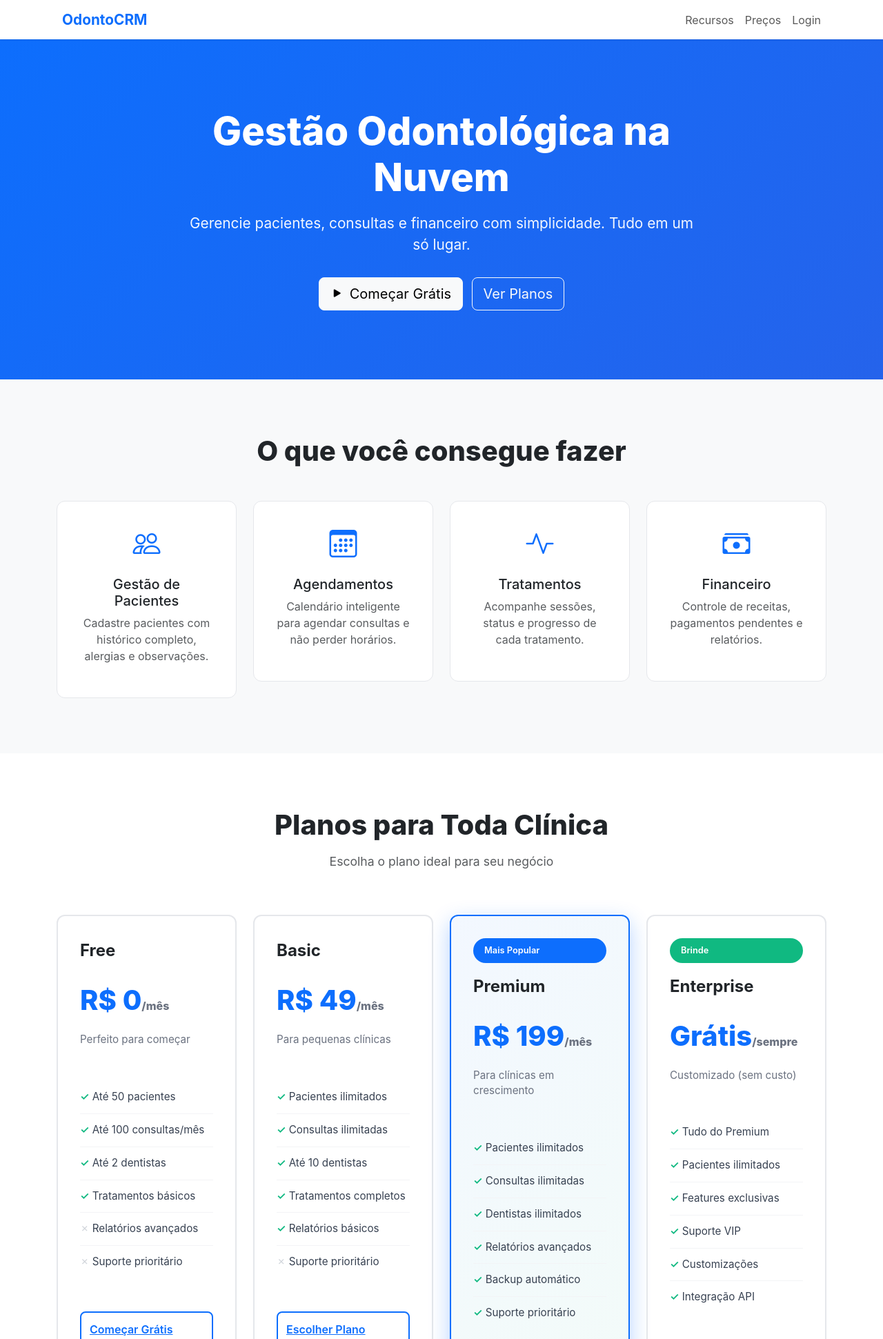
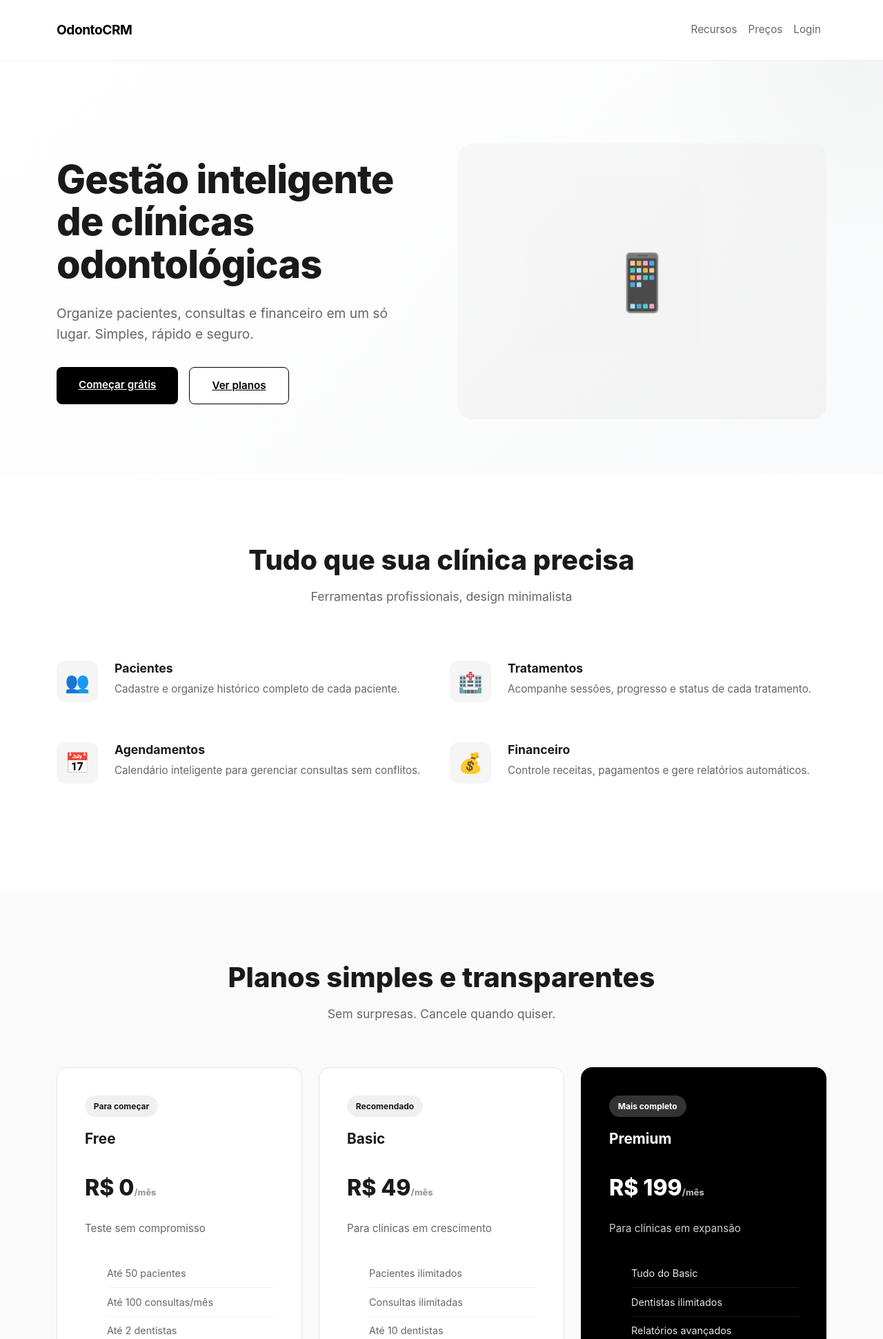
Before and after one commit to estudioduo/clinic-crm, a Flask app: page /home in a window 1280 px wide. Shown: the top 1941 px of the page at 69% size. Run offline with Flask 3, Linux system fonts and the light colour scheme.

Commit message:
Redesign landing page: minimalista black/white, remove enterprise plan

```diff
--- a/templates/landing.html
+++ b/templates/landing.html
@@ -3,146 +3,333 @@
 <head>
   <meta charset="UTF-8">
   <meta name="viewport" content="width=device-width, initial-scale=1.0">
-  <title>OdontoCRM - Gestão Odontológica SaaS</title>
+  <title>OdontoCRM - Gestão Inteligente de Clínicas</title>
   <link href="https://cdn.jsdelivr.net/npm/bootstrap@5.3.3/dist/css/bootstrap.min.css" rel="stylesheet">
   <link href="https://cdn.jsdelivr.net/npm/bootstrap-icons@1.11.3/font/bootstrap-icons.css" rel="stylesheet">
   <style>
-    :root {
-      --primary: #0d6efd;
-      --accent: #10b981;
+    * { margin: 0; padding: 0; box-sizing: border-box; }
+    body {
+      font-family: -apple-system, BlinkMacSystemFont, 'Segoe UI', sans-serif;
+      background: #ffffff;
+      color: #1a1a1a;
     }
 
-    body { font-family: -apple-system, BlinkMacSystemFont, 'Segoe UI', sans-serif; }
+    /* Navbar */
+    .navbar {
+      background: white;
+      border-bottom: 1px solid #f0f0f0;
+      padding: 1.5rem 0;
+    }
+    .navbar-brand {
+      font-weight: 700;
+      font-size: 1.2rem;
+      color: #000 !important;
+      letter-spacing: -0.5px;
+    }
+    .nav-link { color: #666 !important; font-size: 0.95rem; }
+    .nav-link:hover { color: #000 !important; }
 
     /* Hero */
     .hero {
-      background: linear-gradient(135deg, #0d6efd 0%, #2563eb 100%);
+      padding: 120px 0 80px;
+      background: linear-gradient(135deg, #ffffff 0%, #f9fafb 100%);
+      position: relative;
+      overflow: hidden;
+    }
+
+    .hero::before {
+      content: '';
+      position: absolute;
+      top: -50%;
+      right: -20%;
+      width: 600px;
+      height: 600px;
+      background: radial-gradient(circle, rgba(0,0,0,0.03) 0%, transparent 70%);
+      border-radius: 50%;
+      pointer-events: none;
+    }
+
+    .hero-content { position: relative; z-index: 2; }
+    .hero h1 {
+      font-size: 3.5rem;
+      font-weight: 800;
+      line-height: 1.1;
+      margin-bottom: 1.5rem;
+      letter-spacing: -1px;
+    }
+    .hero-subtitle {
+      font-size: 1.2rem;
+      color: #666;
+      margin-bottom: 2rem;
+      line-height: 1.6;
+    }
+
+    .hero-image {
+      position: relative;
+      height: 400px;
+      background: linear-gradient(135deg, #f5f5f5 0%, #efefef 100%);
+      border-radius: 20px;
+      display: flex;
+      align-items: center;
+      justify-content: center;
+      font-size: 5rem;
+      opacity: 0.7;
+    }
+
+    .btn-main {
+      padding: 0.9rem 2rem;
+      font-weight: 600;
+      border-radius: 8px;
+      border: none;
+      font-size: 0.95rem;
+      transition: all 0.3s;
+      display: inline-block;
+    }
+
+    .btn-primary-dark {
+      background: #000;
       color: white;
-      padding: 100px 0;
-      text-align: center;
     }
-    .hero h1 { font-size: 3.5rem; font-weight: 800; margin-bottom: 1rem; }
-    .hero p { font-size: 1.3rem; margin-bottom: 2rem; opacity: 0.95; }
+    .btn-primary-dark:hover {
+      background: #1a1a1a;
+      color: white;
+    }
 
-    /* Navbar */
-    .navbar { background: white; box-shadow: 0 1px 3px rgba(0,0,0,0.1); }
-    .navbar-brand { font-weight: 700; color: #0d6efd !important; font-size: 1.3rem; }
+    .btn-secondary-dark {
+      background: white;
+      color: #000;
+      border: 1.5px solid #000;
+    }
+    .btn-secondary-dark:hover {
+      background: #f0f0f0;
+    }
 
     /* Features */
-    .features { padding: 80px 0; background: #f8f9fa; }
-    .feature-card {
+    .features {
+      padding: 100px 0;
+      background: white;
+    }
+
+    .features-title {
       text-align: center;
-      padding: 2rem;
+      margin-bottom: 5rem;
+    }
+
+    .features-title h2 {
+      font-size: 2.5rem;
+      font-weight: 800;
+      margin-bottom: 1rem;
+    }
+
+    .features-title p {
+      color: #666;
+      font-size: 1.1rem;
+    }
+
+    .feature-item {
+      display: flex;
+      gap: 1.5rem;
+      margin-bottom: 3rem;
+      align-items: flex-start;
+    }
+
+    .feature-icon {
+      width: 60px;
+      height: 60px;
+      background: #f5f5f5;
       border-radius: 12px;
-      background: white;
-      border: 1px solid #e5e7eb;
+      display: flex;
+      align-items: center;
+      justify-content: center;
+      font-size: 1.8rem;
+      flex-shrink: 0;
     }
-    .feature-icon { font-size: 2.5rem; color: #0d6efd; margin-bottom: 1rem; }
+
+    .feature-content h5 {
+      font-size: 1.1rem;
+      font-weight: 700;
+      margin-bottom: 0.5rem;
+    }
+
+    .feature-content p {
+      color: #666;
+      font-size: 0.95rem;
+      line-height: 1.6;
+    }
 
     /* Pricing */
-    .pricing { padding: 80px 0; }
-    .pricing-title { text-align: center; margin-bottom: 4rem; }
-    .pricing-title h2 { font-size: 2.5rem; font-weight: 800; margin-bottom: 1rem; }
+    .pricing {
+      padding: 100px 0;
+      background: #fafafa;
+    }
+
+    .pricing-title {
+      text-align: center;
+      margin-bottom: 4rem;
+    }
+
+    .pricing-title h2 {
+      font-size: 2.5rem;
+      font-weight: 800;
+      margin-bottom: 1rem;
+    }
+
+    .pricing-title p {
+      color: #666;
+      font-size: 1.1rem;
+    }
 
     .plan-card {
-      border: 2px solid #e5e7eb;
-      border-radius: 12px;
-      padding: 2rem;
+      background: white;
+      border: 1px solid #e5e5e5;
+      border-radius: 16px;
+      padding: 2.5rem;
       transition: all 0.3s;
       display: flex;
       flex-direction: column;
     }
+
     .plan-card:hover {
-      border-color: #0d6efd;
-      box-shadow: 0 10px 30px rgba(13, 110, 253, 0.2);
+      border-color: #000;
+      box-shadow: 0 20px 40px rgba(0,0,0,0.08);
       transform: translateY(-5px);
     }
+
     .plan-card.featured {
-      border-color: #0d6efd;
-      box-shadow: 0 10px 30px rgba(13, 110, 253, 0.3);
-      background: linear-gradient(135deg, rgba(13, 110, 253, 0.05) 0%, rgba(16, 185, 129, 0.05) 100%);
+      border-color: #000;
+      background: #000;
+      color: white;
     }
 
-    .plan-name { font-size: 1.5rem; font-weight: 700; margin-bottom: 0.5rem; }
+    .plan-card.featured:hover {
+      box-shadow: 0 20px 40px rgba(0,0,0,0.2);
+    }
+
+    .plan-badge {
+      display: inline-block;
+      background: #f0f0f0;
+      padding: 0.4rem 0.8rem;
+      border-radius: 50px;
+      font-size: 0.75rem;
+      font-weight: 700;
+      margin-bottom: 1rem;
+      width: fit-content;
+    }
+
+    .plan-card.featured .plan-badge {
+      background: rgba(255,255,255,0.2);
+      color: white;
+    }
+
+    .plan-name {
+      font-size: 1.3rem;
+      font-weight: 700;
+      margin-bottom: 0.5rem;
+    }
+
     .plan-price {
-      font-size: 2.5rem;
+      font-size: 2rem;
       font-weight: 800;
-      color: #0d6efd;
-      margin: 1rem 0;
+      margin: 1.5rem 0;
     }
-    .plan-price small { font-size: 1rem; color: #6b7280; }
-    .plan-desc { color: #6b7280; margin-bottom: 1.5rem; font-size: 0.95rem; }
+
+    .plan-price small {
+      font-size: 0.8rem;
+      color: #999;
+    }
+
+    .plan-card.featured .plan-price small {
+      color: rgba(255,255,255,0.7);
+    }
+
+    .plan-desc {
+      color: #666;
+      margin-bottom: 2rem;
+      font-size: 0.95rem;
+    }
+
+    .plan-card.featured .plan-desc {
+      color: rgba(255,255,255,0.8);
+    }
 
     .plan-features {
       list-style: none;
-      padding: 0;
-      margin: 1.5rem 0;
       flex-grow: 1;
+      margin-bottom: 2rem;
     }
+
     .plan-features li {
-      padding: 0.75rem 0;
-      border-bottom: 1px solid #f3f4f6;
-      font-size: 0.95rem;
-      color: #374151;
+      padding: 0.6rem 0;
+      font-size: 0.9rem;
+      color: #666;
+      border-bottom: 1px solid #f0f0f0;
     }
-    .plan-features li:last-child { border-bottom: none; }
-    .plan-features .check { color: #10b981; font-weight: 600; }
-    .plan-features .x { color: #d1d5db; }
+
+    .plan-card.featured .plan-features li {
+      color: rgba(255,255,255,0.9);
+      border-bottom-color: rgba(255,255,255,0.1);
+    }
+
+    .plan-features li:last-child {
+      border-bottom: none;
+    }
 
     .plan-btn {
       width: 100%;
-      padding: 0.75rem;
+      padding: 0.9rem;
       border-radius: 8px;
       font-weight: 600;
-      border: none;
+      border: 1.5px solid #000;
+      background: transparent;
+      color: #000;
       cursor: pointer;
       transition: all 0.3s;
-      margin-top: 1.5rem;
+      font-size: 0.95rem;
     }
-    .plan-btn-primary {
-      background: #0d6efd;
-      color: white;
-    }
-    .plan-btn-primary:hover {
-      background: #0b5ed7;
-      color: white;
-    }
-    .plan-btn-secondary {
-      background: white;
-      color: #0d6efd;
-      border: 2px solid #0d6efd;
-    }
-    .plan-btn-secondary:hover {
-      background: #0d6efd;
+
+    .plan-btn:hover {
+      background: #000;
       color: white;
     }
 
-    .badge-popular {
-      background: #0d6efd;
+    .plan-card.featured .plan-btn {
+      border-color: white;
       color: white;
-      padding: 0.5rem 1rem;
-      border-radius: 50px;
-      font-size: 0.8rem;
-      font-weight: 600;
-      margin-bottom: 1rem;
-      display: inline-block;
+    }
+
+    .plan-card.featured .plan-btn:hover {
+      background: white;
+      color: #000;
     }
 
     /* CTA */
     .cta {
-      background: linear-gradient(135deg, #0d6efd 0%, #2563eb 100%);
+      padding: 80px 0;
+      background: #000;
       color: white;
-      padding: 60px 0;
       text-align: center;
     }
-    .cta h2 { font-size: 2rem; margin-bottom: 2rem; }
+
+    .cta h2 {
+      font-size: 2.5rem;
+      font-weight: 800;
+      margin-bottom: 1.5rem;
+    }
+
+    .cta p {
+      font-size: 1.1rem;
+      margin-bottom: 2rem;
+      color: rgba(255,255,255,0.8);
+    }
 
     /* Footer */
     footer {
-      background: #111827;
-      color: #d1d5db;
+      background: white;
+      border-top: 1px solid #f0f0f0;
       padding: 2rem 0;
       text-align: center;
+      color: #666;
+      font-size: 0.9rem;
     }
   </style>
 </head>
@@ -150,7 +337,7 @@
   <!-- Navbar -->
   <nav class="navbar navbar-expand-lg sticky-top">
     <div class="container-lg">
-      <a class="navbar-brand" href="#"><i class="bi bi-tooth me-2"></i>OdontoCRM</a>
+      <a class="navbar-brand" href="#">OdontoCRM</a>
       <button class="navbar-toggler" type="button" data-bs-toggle="collapse" data-bs-target="#navbarNav">
         <span class="navbar-toggler-icon"></span>
       </button>
@@ -167,16 +354,19 @@
   <!-- Hero -->
   <section class="hero">
     <div class="container-lg">
-      <div class="row align-items-center">
-        <div class="col-lg-8 mx-auto">
-          <h1>Gestão Odontológica na Nuvem</h1>
-          <p>Gerencie pacientes, consultas e financeiro com simplicidade. Tudo em um só lugar.</p>
-          <a href="{{ url_for('login') }}" class="btn btn-light btn-lg me-2">
-            <i class="bi bi-play-fill me-2"></i>Começar Grátis
-          </a>
-          <a href="#pricing" class="btn btn-outline-light btn-lg">
-            Ver Planos
-          </a>
+      <div class="row align-items-center g-5">
+        <div class="col-lg-6 hero-content">
+          <h1>Gestão inteligente de clínicas odontológicas</h1>
+          <p class="hero-subtitle">Organize pacientes, consultas e financeiro em um só lugar. Simples, rápido e seguro.</p>
+          <div class="d-flex gap-3">
+            <a href="{{ url_for('login') }}" class="btn-main btn-primary-dark">Começar grátis</a>
+            <a href="#pricing" class="btn-main btn-secondary-dark">Ver planos</a>
+          </div>
+        </div>
+        <div class="col-lg-6">
+          <div class="hero-image">
+            📱
+          </div>
         </div>
       </div>
     </div>
@@ -185,34 +375,45 @@
   <!-- Features -->
   <section class="features" id="features">
     <div class="container-lg">
-      <h2 class="text-center mb-5" style="font-size: 2.5rem; font-weight: 800;">O que você consegue fazer</h2>
-      <div class="row g-4">
-        <div class="col-md-6 col-lg-3">
-          <div class="feature-card">
-            <div class="feature-icon"><i class="bi bi-people"></i></div>
-            <h5>Gestão de Pacientes</h5>
-            <p class="text-muted">Cadastre pacientes com histórico completo, alergias e observações.</p>
+      <div class="features-title">
+        <h2>Tudo que sua clínica precisa</h2>
+        <p>Ferramentas profissionais, design minimalista</p>
+      </div>
+
+      <div class="row">
+        <div class="col-lg-6">
+          <div class="feature-item">
+            <div class="feature-icon">👥</div>
+            <div class="feature-content">
+              <h5>Pacientes</h5>
+              <p>Cadastre e organize histórico completo de cada paciente.</p>
             </div>
           </div>
-        <div class="col-md-6 col-lg-3">
-          <div class="feature-card">
-            <div class="feature-icon"><i class="bi bi-calendar3"></i></div>
+
+          <div class="feature-item">
+            <div class="feature-icon">📅</div>
+            <div class="feature-content">
               <h5>Agendamentos</h5>
-            <p class="text-muted">Calendário inteligente para agendar consultas e não perder horários.</p>
+              <p>Calendário inteligente para gerenciar consultas sem conflitos.</p>
             </div>
           </div>
-        <div class="col-md-6 col-lg-3">
-          <div class="feature-card">
-            <div class="feature-icon"><i class="bi bi-activity"></i></div>
+        </div>
+
+        <div class="col-lg-6">
+          <div class="feature-item">
+            <div class="feature-icon">🏥</div>
+            <div class="feature-content">
               <h5>Tratamentos</h5>
-            <p class="text-muted">Acompanhe sessões, status e progresso de cada tratamento.</p>
+              <p>Acompanhe sessões, progresso e status de cada tratamento.</p>
             </div>
           </div>
-        <div class="col-md-6 col-lg-3">
-          <div class="feature-card">
-            <div class="feature-icon"><i class="bi bi-cash-stack"></i></div>
+
+          <div class="feature-item">
+            <div class="feature-icon">💰</div>
+            <div class="feature-content">
               <h5>Financeiro</h5>
-            <p class="text-muted">Controle de receitas, pagamentos pendentes e relatórios.</p>
+              <p>Controle receitas, pagamentos e gere relatórios automáticos.</p>
+            </div>
           </div>
         </div>
       </div>
@@ -223,82 +424,59 @@
   <section class="pricing" id="pricing">
     <div class="container-lg">
       <div class="pricing-title">
-        <h2>Planos para Toda Clínica</h2>
-        <p class="text-muted" style="font-size: 1.1rem;">Escolha o plano ideal para seu negócio</p>
+        <h2>Planos simples e transparentes</h2>
+        <p>Sem surpresas. Cancele quando quiser.</p>
       </div>
 
       <div class="row g-4">
         <!-- Free -->
-        <div class="col-md-6 col-lg-3">
+        <div class="col-md-6 col-lg-4">
           <div class="plan-card">
+            <div class="plan-badge">Para começar</div>
             <div class="plan-name">Free</div>
             <div class="plan-price">R$ 0<small>/mês</small></div>
-            <p class="plan-desc">Perfeito para começar</p>
+            <p class="plan-desc">Teste sem compromisso</p>
             <ul class="plan-features">
-              <li><span class="check">✓</span> Até 50 pacientes</li>
-              <li><span class="check">✓</span> Até 100 consultas/mês</li>
-              <li><span class="check">✓</span> Até 2 dentistas</li>
-              <li><span class="check">✓</span> Tratamentos básicos</li>
-              <li><span class="x">✗</span> Relatórios avançados</li>
-              <li><span class="x">✗</span> Suporte prioritário</li>
+              <li>Até 50 pacientes</li>
+              <li>Até 100 consultas/mês</li>
+              <li>Até 2 dentistas</li>
+              <li>Tratamentos básicos</li>
             </ul>
-            <a href="{{ url_for('login') }}" class="plan-btn plan-btn-secondary">Começar Grátis</a>
+            <a href="{{ url_for('login') }}" class="plan-btn">Começar</a>
           </div>
         </div>
 
         <!-- Basic -->
-        <div class="col-md-6 col-lg-3">
+        <div class="col-md-6 col-lg-4">
           <div class="plan-card">
+            <div class="plan-badge">Recomendado</div>
             <div class="plan-name">Basic</div>
             <div class="plan-price">R$ 49<small>/mês</small></div>
-            <p class="plan-desc">Para pequenas clínicas</p>
+            <p class="plan-desc">Para clínicas em crescimento</p>
             <ul class="plan-features">
-              <li><span class="check">✓</span> Pacientes ilimitados</li>
-              <li><span class="check">✓</span> Consultas ilimitadas</li>
-              <li><span class="check">✓</span> Até 10 dentistas</li>
-              <li><span class="check">✓</span> Tratamentos completos</li>
-              <li><span class="check">✓</span> Relatórios básicos</li>
-              <li><span class="x">✗</span> Suporte prioritário</li>
+              <li>Pacientes ilimitados</li>
+              <li>Consultas ilimitadas</li>
+              <li>Até 10 dentistas</li>
+              <li>Relatórios básicos</li>
             </ul>
-            <a href="{{ url_for('login') }}" class="plan-btn plan-btn-secondary">Escolher Plano</a>
+            <a href="{{ url_for('login') }}" class="plan-btn">Escolher</a>
           </div>
         </div>
 
         <!-- Premium -->
-        <div class="col-md-6 col-lg-3">
+        <div class="col-md-12 col-lg-4">
           <div class="plan-card featured">
-            <div class="badge-popular">Mais Popular</div>
+            <div class="plan-badge">Mais completo</div>
             <div class="plan-name">Premium</div>
             <div class="plan-price">R$ 199<small>/mês</small></div>
-            <p class="plan-desc">Para clínicas em crescimento</p>
+            <p class="plan-desc">Para clínicas em expansão</p>
             <ul class="plan-features">
-              <li><span class="check">✓</span> Pacientes ilimitados</li>
-              <li><span class="check">✓</span> Consultas ilimitadas</li>
-              <li><span class="check">✓</span> Dentistas ilimitados</li>
-              <li><span class="check">✓</span> Relatórios avançados</li>
-              <li><span class="check">✓</span> Backup automático</li>
-              <li><span class="check">✓</span> Suporte prioritário</li>
+              <li>Tudo do Basic</li>
+              <li>Dentistas ilimitados</li>
+              <li>Relatórios avançados</li>
+              <li>Suporte prioritário</li>
             </ul>
-            <a href="{{ url_for('login') }}" class="plan-btn plan-btn-primary">Começar</a>
-          </div>
-        </div>
-
-        <!-- Enterprise -->
-        <div class="col-md-6 col-lg-3">
-          <div class="plan-card">
-            <div class="badge-popular" style="background: #10b981;">Brinde</div>
-            <div class="plan-name">Enterprise</div>
-            <div class="plan-price">Grátis<small>/sempre</small></div>
-            <p class="plan-desc">Customizado (sem custo)</p>
-            <ul class="plan-features">
-              <li><span class="check">✓</span> Tudo do Premium</li>
-              <li><span class="check">✓</span> Pacientes ilimitados</li>
-              <li><span class="check">✓</span> Features exclusivas</li>
-              <li><span class="check">✓</span> Suporte VIP</li>
-              <li><span class="check">✓</span> Customizações</li>
-              <li><span class="check">✓</span> Integração API</li>
-            </ul>
-            <button class="plan-btn plan-btn-secondary" onclick="alert('Contacte: admin@odontcrm.com')">Solicitar</button>
+            <a href="{{ url_for('login') }}" class="plan-btn">Começar</a>
           </div>
         </div>
       </div>
@@ -308,19 +486,16 @@
   <!-- CTA -->
   <section class="cta">
     <div class="container-lg">
-      <h2>Pronto para transformar sua clínica?</h2>
-      <p style="font-size: 1.1rem; margin-bottom: 2rem;">Comece grátis. Não precisa de cartão de crédito.</p>
-      <a href="{{ url_for('login') }}" class="btn btn-light btn-lg">
-        <i class="bi bi-play-fill me-2"></i>Comece Agora
-      </a>
+      <h2>Pronto para começar?</h2>
+      <p>Não precisa de cartão de crédito para o plano Free.</p>
+      <a href="{{ url_for('login') }}" class="btn-main btn-secondary-dark">Acessar plataforma</a>
     </div>
   </section>
 
   <!-- Footer -->
   <footer>
     <div class="container-lg">
-      <p>&copy; 2026 OdontoCRM. Todos os direitos reservados.</p>
-      <small>Desenvolvido com ❤️ para clínicas odontológicas</small>
+      <p>&copy; 2026 OdontoCRM</p>
     </div>
   </footer>
 
```
Lines whose indentation alone changed are shown as unchanged.
